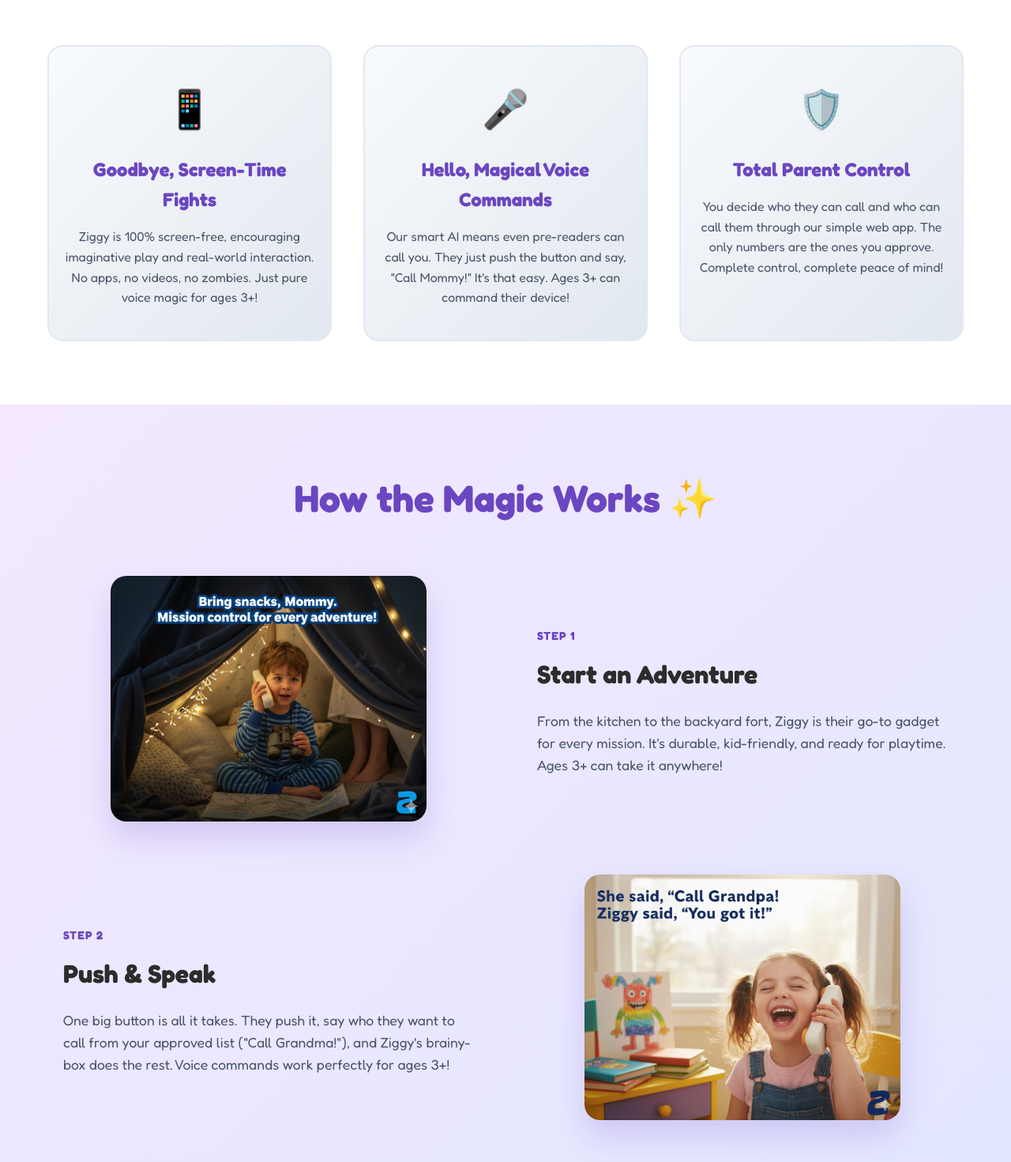
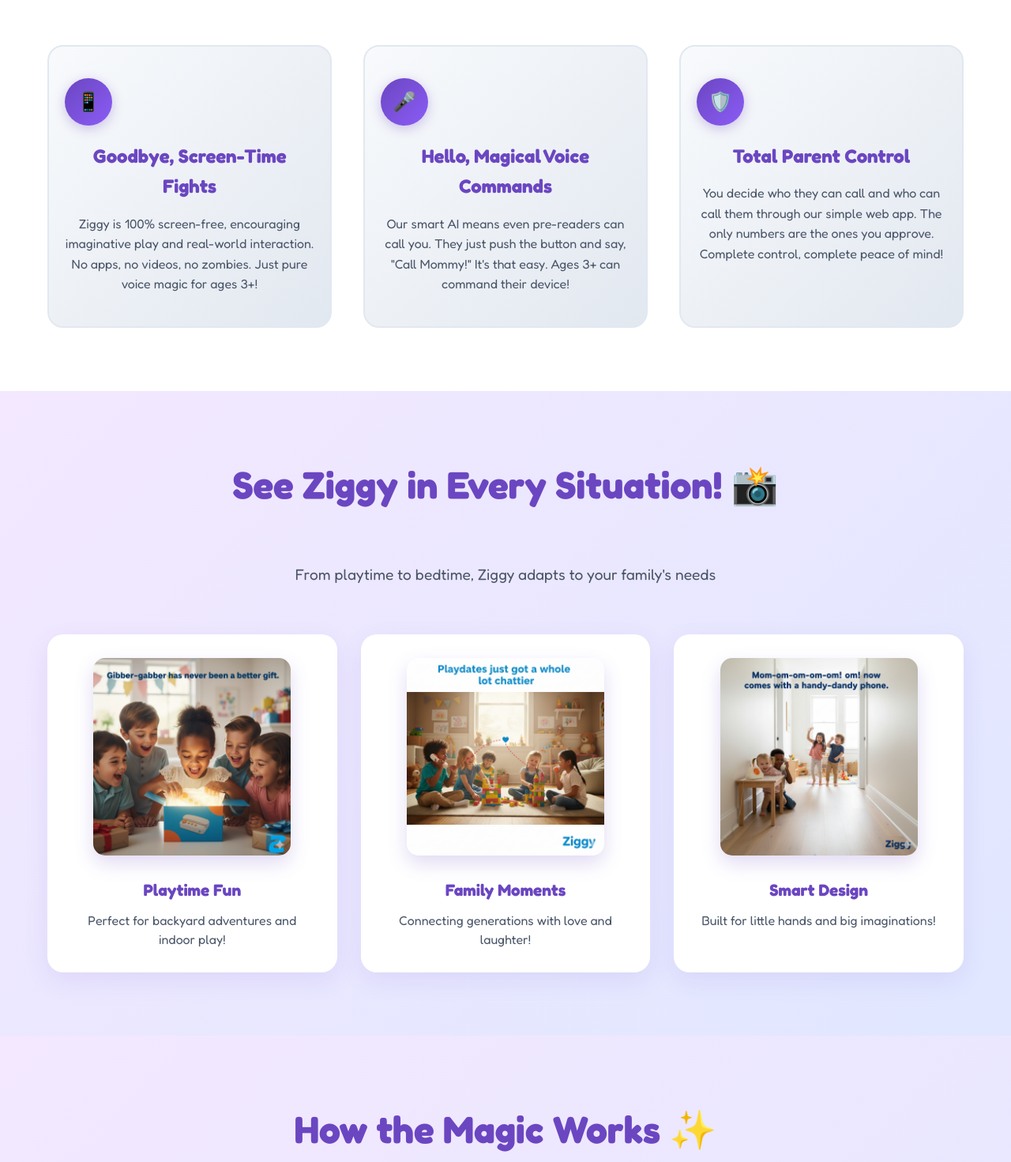
Before and after one commit to kc-aidesigntech/ziggy-website, a plain HTML site: page index.html in a window 1280 px wide. Shown: the part 1131-2602 px from the top of the page at 79% size. Drawn offline with Linux system fonts and the light colour scheme.

Commit message:
Update Ziggy website: replace Gemini image with C2 Ziggy, add visual features section, and enhance styles for better layout and design.

```diff
--- a/index.html
+++ b/index.html
@@ -56,7 +56,7 @@
                     </div>
                 </div>
                 <div class="hero-image">
-                    <img src="Gemini_Generated_Image_okbmsbokbmsbokbm.png" alt="Ziggy Communication Device" class="product-image">
+                    <img src="C2-Ziggy-transparent-w-logo.png" alt="Ziggy Communication Device" class="product-image">
                 </div>
             </div>
         </div>
@@ -102,6 +102,31 @@
         </div>
     </section>
 
+    <!-- Visual Features Showcase -->
+    <section class="visual-features">
+        <div class="container">
+            <h2 class="section-title">See Ziggy in Every Situation! 📸</h2>
+            <p class="section-subtitle">From playtime to bedtime, Ziggy adapts to your family's needs</p>
+            <div class="visual-features-grid">
+                <div class="visual-feature-item">
+                    <img src="Gemini_Generated_Image_2zwcoy2zwcoy2zwc.png" alt="Ziggy playtime" class="visual-feature-img">
+                    <h3>Playtime Fun</h3>
+                    <p>Perfect for backyard adventures and indoor play!</p>
+                </div>
+                <div class="visual-feature-item">
+                    <img src="Gemini_Generated_Image_p0hzp3p0hzp3p0hz.png" alt="Ziggy family time" class="visual-feature-img">
+                    <h3>Family Moments</h3>
+                    <p>Connecting generations with love and laughter!</p>
+                </div>
+                <div class="visual-feature-item">
+                    <img src="Gemini_Generated_Image_y8l0nvy8l0nvy8l0.png" alt="Ziggy design" class="visual-feature-img">
+                    <h3>Smart Design</h3>
+                    <p>Built for little hands and big imaginations!</p>
+                </div>
+            </div>
+        </div>
+    </section>
+
     <!-- How It Works Section -->
     <section class="how-it-works">
         <div class="container">
@@ -109,7 +134,7 @@
             <div class="steps-container">
                 <div class="step">
                     <div class="step-image">
-                        <img src="Gemini_Generated_Image_40xt8i40xt8i40xt.png" alt="Boy in a pillow fort talking on a Ziggy phone" class="step-img">
+                        <img src="Gemini_Generated_Image_okbmsbokbmsbokbm (2).png" alt="Boy in a pillow fort talking on a Ziggy phone" class="step-img">
                     </div>
                     <div class="step-content">
                         <span class="step-number">STEP 1</span>
@@ -120,7 +145,7 @@
 
                 <div class="step reverse">
                     <div class="step-image">
-                        <img src="Gemini_Generated_Image_bf7tqrbf7tqrbf7t.png" alt="Close up of a child's finger pushing the main button on the Ziggy phone" class="step-img">
+                        <img src="Gemini_Generated_Image_okbmsbokbmsbokbm (1).png" alt="Close up of a child's finger pushing the main button on the Ziggy phone" class="step-img">
                     </div>
                     <div class="step-content">
                         <span class="step-number">STEP 2</span>
@@ -131,7 +156,7 @@
 
                 <div class="step">
                     <div class="step-image">
-                        <img src="Gemini_Generated_Image_f5r3pdf5r3pdf5r3.png" alt="Parent holding a smartphone showing the Ziggy control app" class="step-img">
+                        <img src="Gemini_Generated_Image_pgzs66pgzs66pgzs.png" alt="Parent holding a smartphone showing the Ziggy control app" class="step-img">
                     </div>
                     <div class="step-content">
                         <span class="step-number">STEP 3</span>
@@ -150,7 +175,7 @@
             <div class="product-grid">
                 <div class="product-card">
                     <div class="product-image-container">
-                        <img src="Gemini_Generated_Image_okbmsbokbmsbokbm (2).png" alt="Ziggy Communication Device" class="product-card-image">
+                        <img src="Gemini_Generated_Image_j3km3cj3km3cj3km.png" alt="Ziggy Communication Device" class="product-card-image">
                     </div>
                     <div class="product-info">
                         <h3>Ziggy the Magical Talker</h3>
@@ -244,25 +269,25 @@
             <h2 class="section-title">A Happier, Chattier Childhood.</h2>
             <div class="gallery-grid">
                 <div class="gallery-item">
-                    <img src="Gemini_Generated_Image_j3km3cj3km3cj3km.png" alt="Child's finger pushing Ziggy button" class="gallery-img">
+                    <img src="Gemini_Generated_Image_40xt8i40xt8i40xt.png" alt="Child's finger pushing Ziggy button" class="gallery-img">
                     <div class="gallery-overlay">
                         <p class="gallery-caption">So easy, they can do it themselves.</p>
                     </div>
                 </div>
                 <div class="gallery-item">
-                    <img src="Gemini_Generated_Image_okbmsbokbmsbokbm (1).png" alt="Boy talking to his abuela on a video call with his Ziggy phone" class="gallery-img">
+                    <img src="Gemini_Generated_Image_bf7tqrbf7tqrbf7t.png" alt="Boy talking to his abuela on a video call with his Ziggy phone" class="gallery-img">
                     <div class="gallery-overlay">
                         <p class="gallery-caption">Speaking every language of love.</p>
                     </div>
                 </div>
                 <div class="gallery-item">
-                    <img src="Gemini_Generated_Image_pgzs66pgzs66pgzs.png" alt="Ziggy phone surrounded by classic toys" class="gallery-img">
+                    <img src="Gemini_Generated_Image_f5r3pdf5r3pdf5r3.png" alt="Ziggy phone surrounded by classic toys" class="gallery-img">
                     <div class="gallery-overlay">
                         <p class="gallery-caption">The best toy in the playroom.</p>
                     </div>
                 </div>
                 <div class="gallery-item">
-                    <img src="Gemini_Generated_Image_s5p5jas5p5jas5p5.png" alt="Split screen of a dad at work and daughter in a treehouse talking on Ziggy phones" class="gallery-img">
+                    <img src="Gemini_Generated_Image_pgzs66pgzs66pgzs.png" alt="Split screen of a dad at work and daughter in a treehouse talking on Ziggy phones" class="gallery-img">
                     <div class="gallery-overlay">
                         <p class="gallery-caption">Your private line for the important stuff.</p>
                     </div>
@@ -301,21 +326,21 @@
             <p class="section-subtitle">See how families are using Ziggy to create magical moments every day</p>
             <div class="showcase-grid">
                 <div class="showcase-item">
-                    <img src="Gemini_Generated_Image_okbmsbokbmsbokbm (2).png" alt="Ziggy in use" class="showcase-img">
+                    <img src="Gemini_Generated_Image_s5p5jas5p5jas5p5.png" alt="Ziggy in use" class="showcase-img">
                     <div class="showcase-caption">
                         <h3>Treehouse Adventures</h3>
                         <p>Perfect for outdoor play and exploration!</p>
                     </div>
                 </div>
                 <div class="showcase-item">
-                    <img src="Gemini_Generated_Image_okbmsbokbmsbokbm (1).png" alt="Ziggy with family" class="showcase-img">
+                    <img src="Gemini_Generated_Image_40xt8i40xt8i40xt.png" alt="Ziggy with family" class="showcase-img">
                     <div class="showcase-caption">
                         <h3>Family Connections</h3>
                         <p>Bringing families closer together!</p>
                     </div>
                 </div>
                 <div class="showcase-item">
-                    <img src="Gemini_Generated_Image_okbmsbokbmsbokbm.png" alt="Ziggy design" class="showcase-img">
+                    <img src="Gemini_Generated_Image_bf7tqrbf7tqrbf7t.png" alt="Ziggy design" class="showcase-img">
                     <div class="showcase-caption">
                         <h3>Kid-Friendly Design</h3>
                         <p>Built for little hands and big imaginations!</p>
--- a/styles.css
+++ b/styles.css
@@ -76,7 +76,6 @@
     align-items: center;
     gap: 20px;
     margin-left: auto;
-    margin-right: 20px;
 }
 
 .login-btn {
@@ -1109,6 +1108,7 @@
     padding: 0;
     z-index: 1001;
     margin-left: auto;
+    margin-right: 0;
 }
 
 .hamburger {
@@ -1133,6 +1133,21 @@
     transform: rotate(-45deg);
 }
 
+/* Feature Icons */
+.feature-icon {
+    width: 60px;
+    height: 60px;
+    border-radius: 50%;
+    display: flex;
+    align-items: center;
+    justify-content: center;
+    font-size: 1.5rem;
+    margin-bottom: 20px;
+    background: linear-gradient(135deg, #6b46c1 0%, #8b5cf6 100%);
+    color: #ffffff;
+    box-shadow: 0 4px 15px rgba(107, 70, 193, 0.3);
+}
+
 /* Hero Buttons */
 .hero-buttons {
     display: flex;
@@ -1343,6 +1358,54 @@
 .walkie-best, .smartphone-best {
     color: #4a5568;
     font-weight: 600;
+}
+
+/* Visual Features */
+.visual-features {
+    padding: 80px 0;
+    background: linear-gradient(135deg, #f3e8ff 0%, #e0e7ff 100%);
+}
+
+.visual-features-grid {
+    display: grid;
+    grid-template-columns: repeat(auto-fit, minmax(300px, 1fr));
+    gap: 30px;
+    margin-top: 40px;
+}
+
+.visual-feature-item {
+    text-align: center;
+    background-color: #ffffff;
+    border-radius: 20px;
+    padding: 30px;
+    box-shadow: 0 10px 30px rgba(107, 70, 193, 0.1);
+    transition: transform 0.3s ease;
+}
+
+.visual-feature-item:hover {
+    transform: translateY(-5px);
+}
+
+.visual-feature-img {
+    width: 100%;
+    max-width: 250px;
+    height: auto;
+    border-radius: 15px;
+    margin-bottom: 20px;
+    box-shadow: 0 10px 25px rgba(107, 70, 193, 0.2);
+}
+
+.visual-feature-item h3 {
+    font-size: 1.3rem;
+    font-weight: 700;
+    color: #6b46c1;
+    margin-bottom: 10px;
+}
+
+.visual-feature-item p {
+    color: #4a5568;
+    font-size: 1rem;
+    line-height: 1.5;
 }
 
 /* Image Showcase */
@@ -1603,6 +1666,10 @@
     .showcase-grid {
         grid-template-columns: 1fr;
     }
+
+    .visual-features-grid {
+        grid-template-columns: 1fr;
+    }
 }
 
 @media (max-width: 480px) {
```
Also changed, not shown: Gemini_Generated_Image_2zwcoy2zwcoy2zwc.png (added), Gemini_Generated_Image_okbmsbokbmsbokbm.png (deleted), Gemini_Generated_Image_p0hzp3p0hzp3p0hz.png (added), Gemini_Generated_Image_y8l0nvy8l0nvy8l0.png (added), 3 other files.
